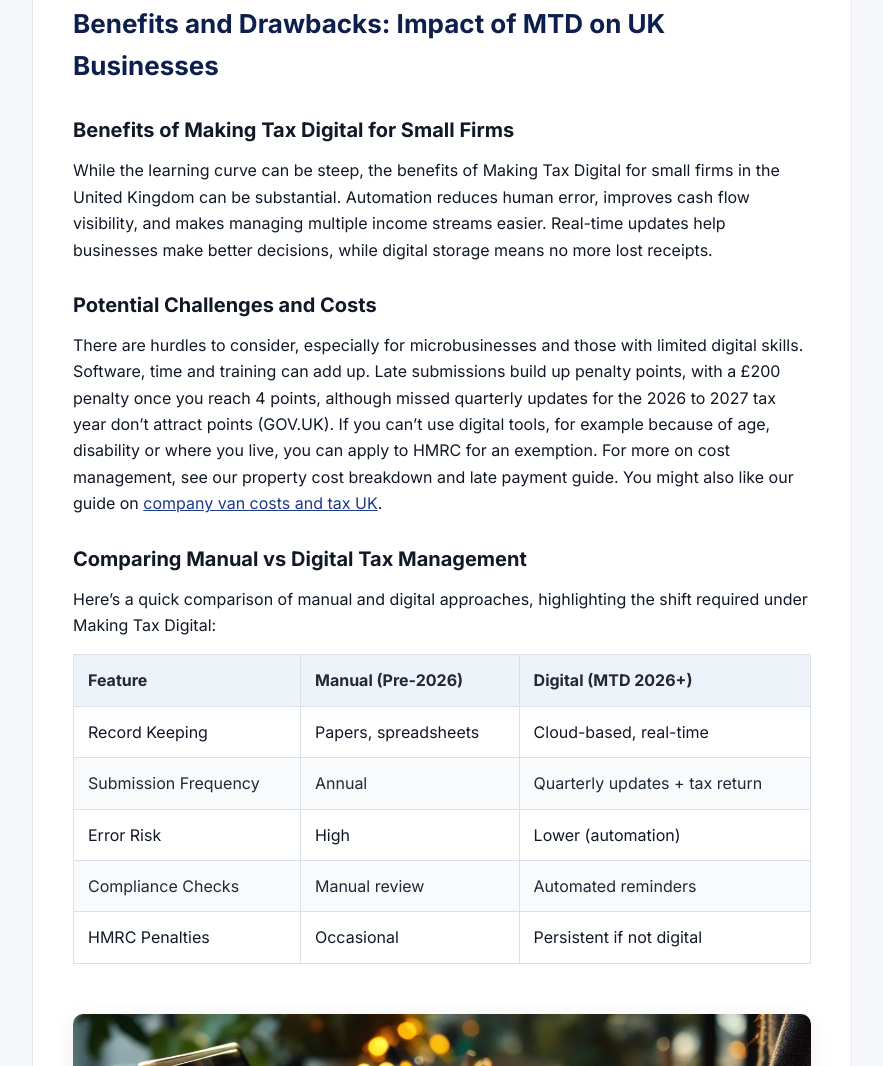
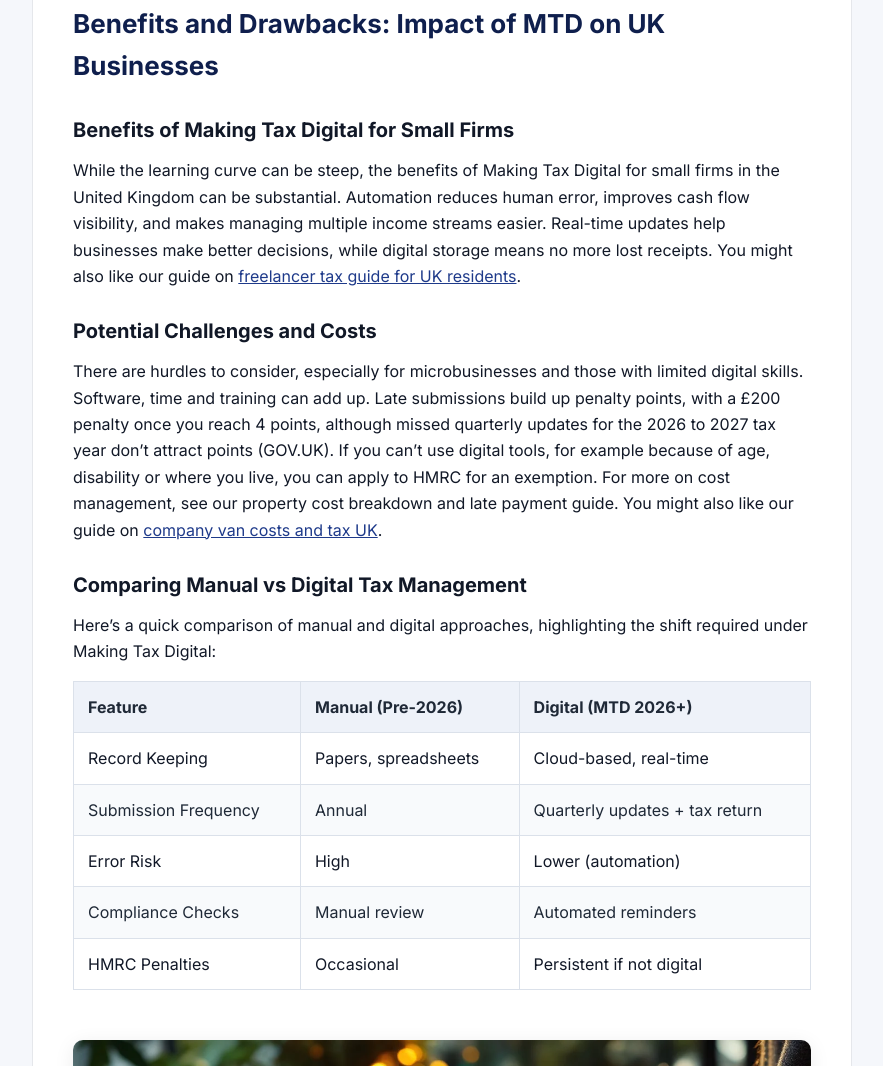
Before and after one commit to aiautomationuk/net-fin-tech, a plain HTML site: page blog/making-tax-digital-2026-what-small-businesses-need-to-know.html in a window 1280 px wide. Shown: the part 4430-5496 px from the top of the page, without its empty margins (198-1081 px from the left). Drawn offline with Linux system fonts and the light colour scheme.

Commit message:
Link to a new related post: Freelancer Tax Guide for UK Residents

```diff
--- a/blog/making-tax-digital-2026-what-small-businesses-need-to-know.html
+++ b/blog/making-tax-digital-2026-what-small-businesses-need-to-know.html
@@ -104,7 +104,7 @@ article.post blockquote{border-left:4px solid var(--p);margin:16px 0;padding:6px
 <p style="margin:0 0 1em!important">Start early: migrate records, trial software, and clarify roles for reporting. Back up data securely to avoid loss. Set quarterly reminders for digital submissions. If you’re new to tech, seek out free resources from <a style="color:#1d4ed8;text-decoration:underline;text-underline-offset:2px;font-weight:600" href="https://fin-tech.co.uk/blog/how-to-write-a-business-plan-uk-full-2026-guide-examples.html">our business planning guide</a> and local enterprise networks. Early adoption helps iron out glitches and means you’re not racing to comply at the last minute.</p>
 <h2 style="margin:1.6em 0 0.5em!important">Benefits and Drawbacks: Impact of MTD on UK Businesses</h2>
 <h3 style="margin:1.3em 0 0.5em!important">Benefits of Making Tax Digital for Small Firms</h3>
-<p style="margin:0 0 1em!important">While the learning curve can be steep, the benefits of Making Tax Digital for small firms in the United Kingdom can be substantial. Automation reduces human error, improves cash flow visibility, and makes managing multiple income streams easier. Real-time updates help businesses make better decisions, while digital storage means no more lost receipts.</p>
+<p style="margin:0 0 1em!important">While the learning curve can be steep, the benefits of Making Tax Digital for small firms in the United Kingdom can be substantial. Automation reduces human error, improves cash flow visibility, and makes managing multiple income streams easier. Real-time updates help businesses make better decisions, while digital storage means no more lost receipts. You might also like our guide on <a href="https://fin-tech.co.uk/blog/freelancer-tax-guide-for-uk-residents.html">freelancer tax guide for UK residents</a>.</p>
 <h3 style="margin:1.3em 0 0.5em!important">Potential Challenges and Costs</h3>
 <p style="margin:0 0 1em!important">There are hurdles to consider, especially for microbusinesses and those with limited digital skills. Software, time and training can add up. Late submissions build up penalty points, with a £200 penalty once you reach 4 points, although missed quarterly updates for the 2026 to 2027 tax year don’t attract points (GOV.UK). If you can’t use digital tools, for example because of age, disability or where you live, you can apply to HMRC for an exemption. For more on cost management, see our property cost breakdown and late payment guide. You might also like our guide on <a href="https://fin-tech.co.uk/blog/company-van-costs-and-tax-uk.html">company van costs and tax UK</a>.</p>
 <h3 style="margin:1.3em 0 0.5em!important">Comparing Manual vs Digital Tax Management</h3>
```
